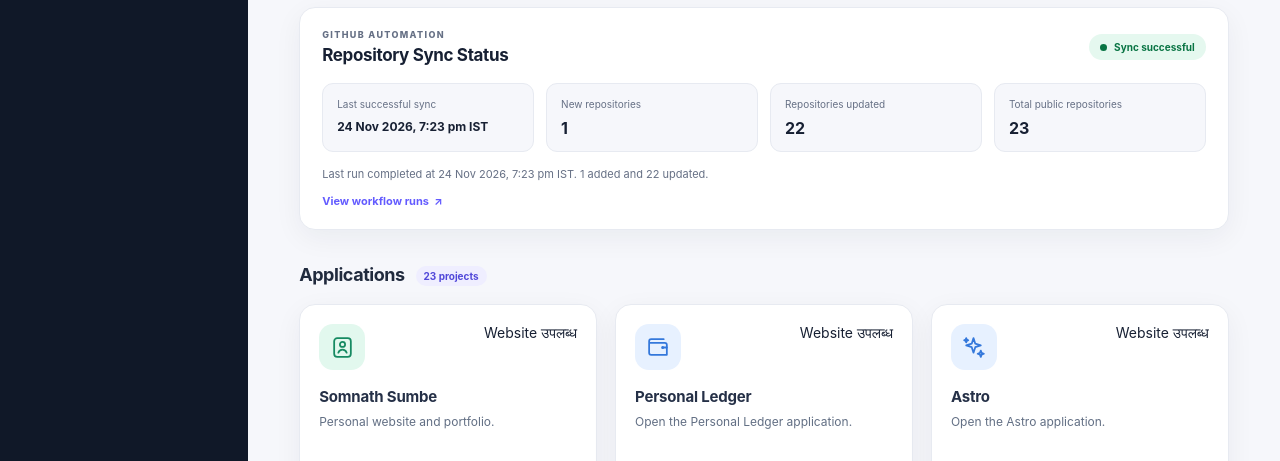
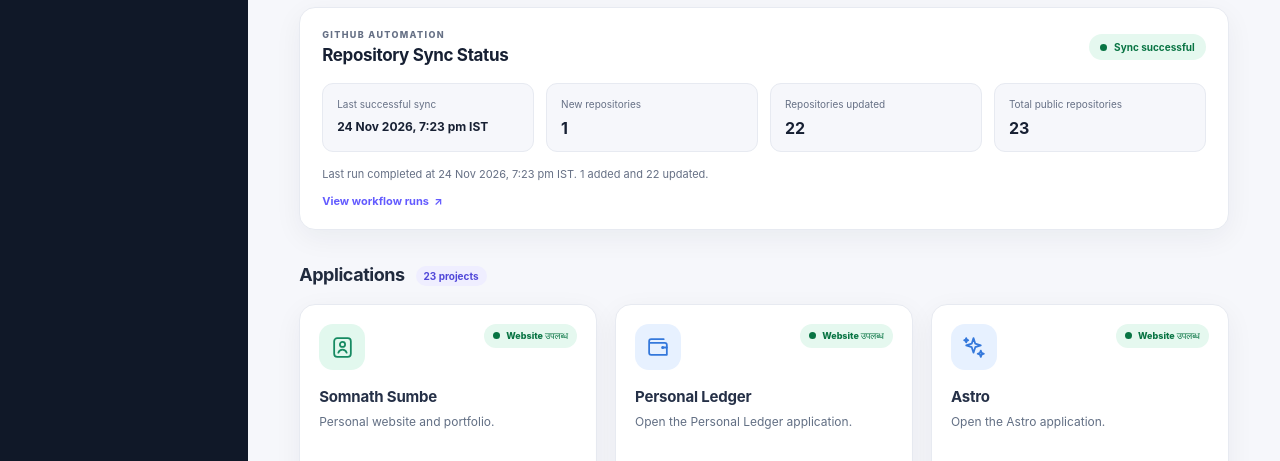
Before and after one commit to somnathsumbe/myapplication, a plain HTML site: page index.html in a window 1280 px wide. Shown: the part 209-670 px from the top of the page. Drawn offline with Linux system fonts and the light colour scheme.

Commit message:
Highlight website link availability and avoid unverified Pages URLs

```diff
--- a/assets/css/style.css
+++ b/assets/css/style.css
@@ -208,3 +208,38 @@ body.dark-mode {
 .dark-mode .sync-status-pill.is-pending { background: #2b3547; color: #c1cada; }
 @media (max-width: 700px) { .sync-metrics { grid-template-columns: repeat(2, minmax(0, 1fr)); } }
 @media (max-width: 420px) { .sync-panel { padding: 16px; } .sync-panel-heading { align-items: flex-start; flex-direction: column; } .sync-metrics { gap: 8px; } .sync-metric { padding: 11px; } }
+
+
+/* Website link availability */
+.link-status-badge {
+  display: inline-flex;
+  max-width: 100%;
+  align-items: center;
+  gap: 6px;
+  padding: 6px 9px;
+  border-radius: 999px;
+  font-size: 9px;
+  font-weight: 800;
+  line-height: 1.3;
+  text-align: center;
+}
+.link-status-badge::before {
+  width: 7px;
+  height: 7px;
+  flex: 0 0 auto;
+  border-radius: 50%;
+  background: currentColor;
+  content: "";
+}
+.link-status-badge.is-available { background: #e5f8ef; color: #087443; }
+.link-status-badge.is-unavailable { background: #fff0f1; color: #b4233c; }
+.app-card.no-website { border-color: #f1c5cc; background: linear-gradient(145deg, var(--surface), #fff8f8); }
+.app-card.no-website:hover { border-color: #e89aa7; }
+.launch-button.is-disabled { border: 1px dashed #e2a0aa; background: #fff1f2; color: #a52b40; cursor: not-allowed; white-space: normal; }
+.dark-mode .link-status-badge.is-available { background: #123b30; color: #6ee7b7; }
+.dark-mode .link-status-badge.is-unavailable { background: #4a252e; color: #fda4af; }
+.dark-mode .app-card.no-website { background: linear-gradient(145deg, var(--surface), #2b202b); border-color: #70404c; }
+.dark-mode .launch-button.is-disabled { border-color: #86505d; background: #4a252e; color: #fda4af; }
+@media (max-width: 420px) {
+  .link-status-badge { font-size: 8px; padding: 5px 7px; }
+}
```
